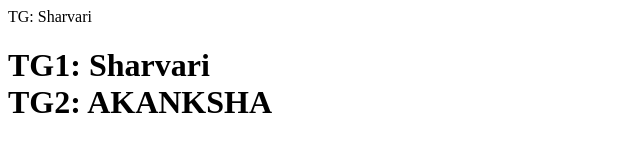
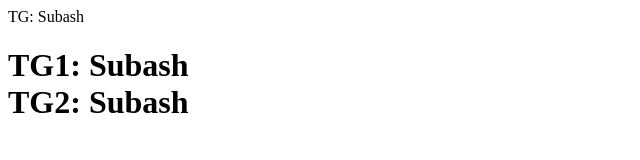
Before and after one commit to girlsinstem/Techygirls, a plain HTML site: page index.html in a window 1280 px wide. Shown: the whole page, without its empty margins (0-640 px from the left). Drawn offline with Linux system fonts and the light colour scheme.

Commit message:
changing name

```diff
--- a/index.html
+++ b/index.html
@@ -1,9 +1,9 @@
-<HTML><head> TG: Sharvari
+<HTML><head> TG: Subash
 </head>
 
 <body>
-<h1>TG1: Sharvari <br>
-  TG2: AKANKSHA
+<h1>TG1: Subash  <br>
+  TG2: Subash
 </h1>
 </body>
 
```
